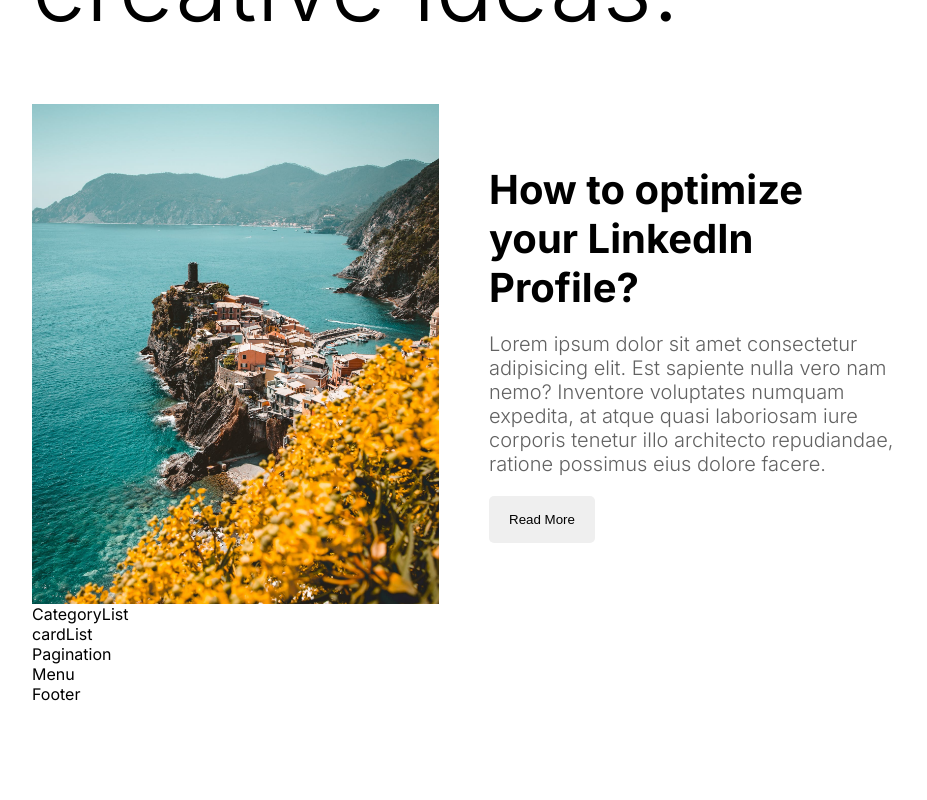
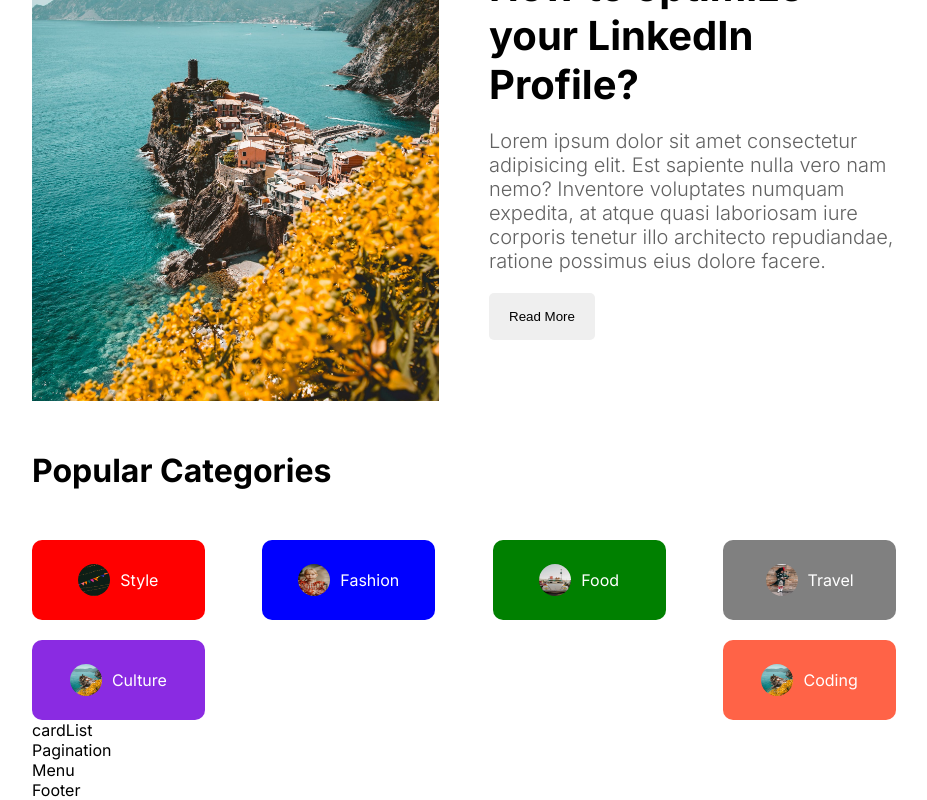
Before and after one commit to MHammad33/Next-Blogs, a Next.js app: page / in a window 1280 px wide. Shown: the part 550-1350 px from the top of the page, without its empty margins (176-1103 px from the left). Before the commit the page ends 1254 px from the top, so only its background shows below. Built offline with nearby package versions, Linux system fonts and the light colour scheme.

Commit message:
Added Categories section of Blogs

```diff
--- a/app/components/categoryList/CategoryList.jsx
+++ b/app/components/categoryList/CategoryList.jsx
@@ -1,6 +1,97 @@
+import Image from "next/image";
 import styles from "./categoryList.module.css";
+import Link from "next/link";
 
 const CategoryList = () => {
-	return <div>CategoryList</div>;
+	return (
+		<div className={styles.container}>
+			<h1 className={styles.title}>Popular Categories</h1>
+			<div className={styles.categories}>
+				<Link
+					href="/blog?cat=style"
+					className={`${styles.category} ${styles.style}`}
+				>
+					<Image
+						src="/style.png"
+						width={32}
+						height={32}
+						className={styles.image}
+						alt=""
+					/>
+					style
+				</Link>
+
+				<Link
+					href="/blog?cat=fashion"
+					className={`${styles.category} ${styles.fashion}`}
+				>
+					<Image
+						src="/fashion.png"
+						width={32}
+						height={32}
+						className={styles.image}
+						alt=""
+					/>
+					fashion
+				</Link>
+
+				<Link
+					href="/blog?cat=food"
+					className={`${styles.category} ${styles.food}`}
+				>
+					<Image
+						src="/food.png"
+						width={32}
+						height={32}
+						className={styles.image}
+						alt=""
+					/>
+					food
+				</Link>
+
+				<Link
+					href="/blog?cat=travel"
+					className={`${styles.category} ${styles.travel}`}
+				>
+					<Image
+						src="/travel.png"
+						width={32}
+						height={32}
+						className={styles.image}
+						alt=""
+					/>
+					travel
+				</Link>
+
+				<Link
+					href="/blog?cat=culture"
+					className={`${styles.category} ${styles.culture}`}
+				>
+					<Image
+						src="/culture.png"
+						width={32}
+						height={32}
+						className={styles.image}
+						alt=""
+					/>
+					culture
+				</Link>
+
+				<Link
+					href="/blog?cat=coding"
+					className={`${styles.category} ${styles.coding}`}
+				>
+					<Image
+						src="/culture.png"
+						width={32}
+						height={32}
+						className={styles.image}
+						alt=""
+					/>
+					coding
+				</Link>
+			</div>
+		</div>
+	);
 };
 export default CategoryList;
--- a/app/components/categoryList/categoryList.module.css
+++ b/app/components/categoryList/categoryList.module.css
@@ -0,0 +1,77 @@
+.container {
+}
+
+.title {
+	margin: 50px 0;
+}
+
+.categories {
+	display: flex;
+	flex-wrap: wrap;
+	justify-content: space-between;
+	gap: 20px;
+}
+
+.category {
+	display: flex;
+	align-items: center;
+	gap: 10px;
+	text-transform: capitalize;
+	width: 15%;
+	height: 80px;
+	justify-content: center;
+	border-radius: 10px;
+	color: #fff;
+}
+
+.image {
+	border-radius: 50%;
+}
+
+.category.style {
+	background-color: red;
+}
+
+.category.fashion {
+	background-color: blue;
+}
+
+.category.food {
+	background-color: green;
+}
+
+.category.travel {
+	background-color: gray;
+}
+
+.category.culture {
+	background-color: blueviolet;
+}
+
+.category.coding {
+	background-color: tomato;
+}
+
+@media screen and (max-width: 1280px) {
+	.category {
+		width: 20%;
+	}
+}
+
+@media screen and (max-width: 1024px) {
+	.category {
+		width: 25%;
+	}
+}
+
+@media screen and (max-width: 768px) {
+	.category {
+		width: 45%;
+	}
+}
+
+@media screen and (max-width: 640px) {
+	.category {
+		width: 100%;
+	}
+}
--- a/app/components/featured/featured.module.css
+++ b/app/components/featured/featured.module.css
@@ -47,3 +47,31 @@
 	border-radius: 5px;
 	width: max-content;
 }
+
+@media screen and (max-width: 1280px) {
+	.title {
+		font-size: 72px;
+	}
+}
+
+@media screen and (max-width: 1024px) {
+	.title {
+		font-size: 64px;
+	}
+
+	.imgContainer {
+		display: none;
+	}
+}
+
+@media screen and (max-width: 768px) {
+	.title {
+		font-size: 48px;
+	}
+}
+
+@media screen and (max-width: 640px) {
+	.title {
+		font-size: 36px;
+	}
+}
```
